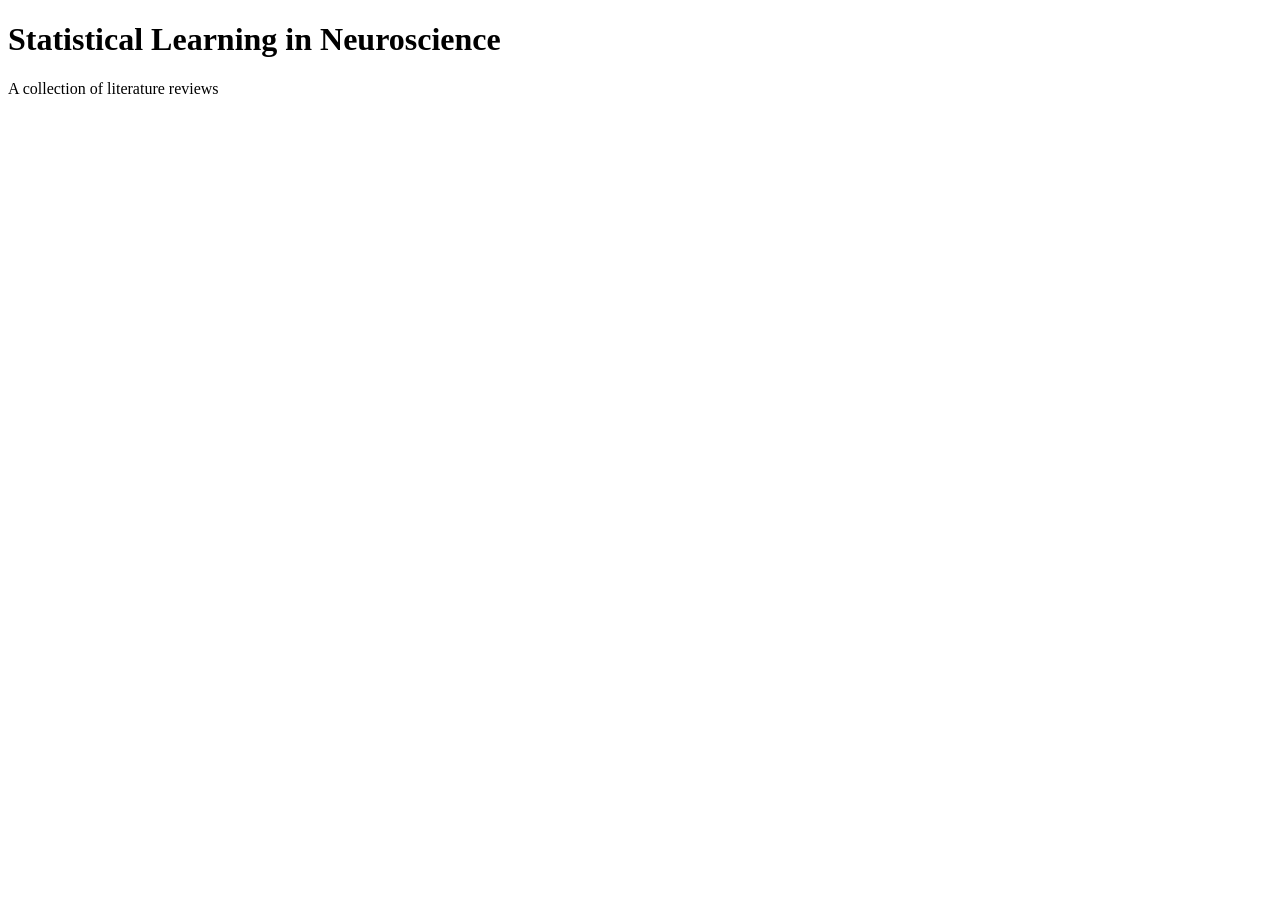
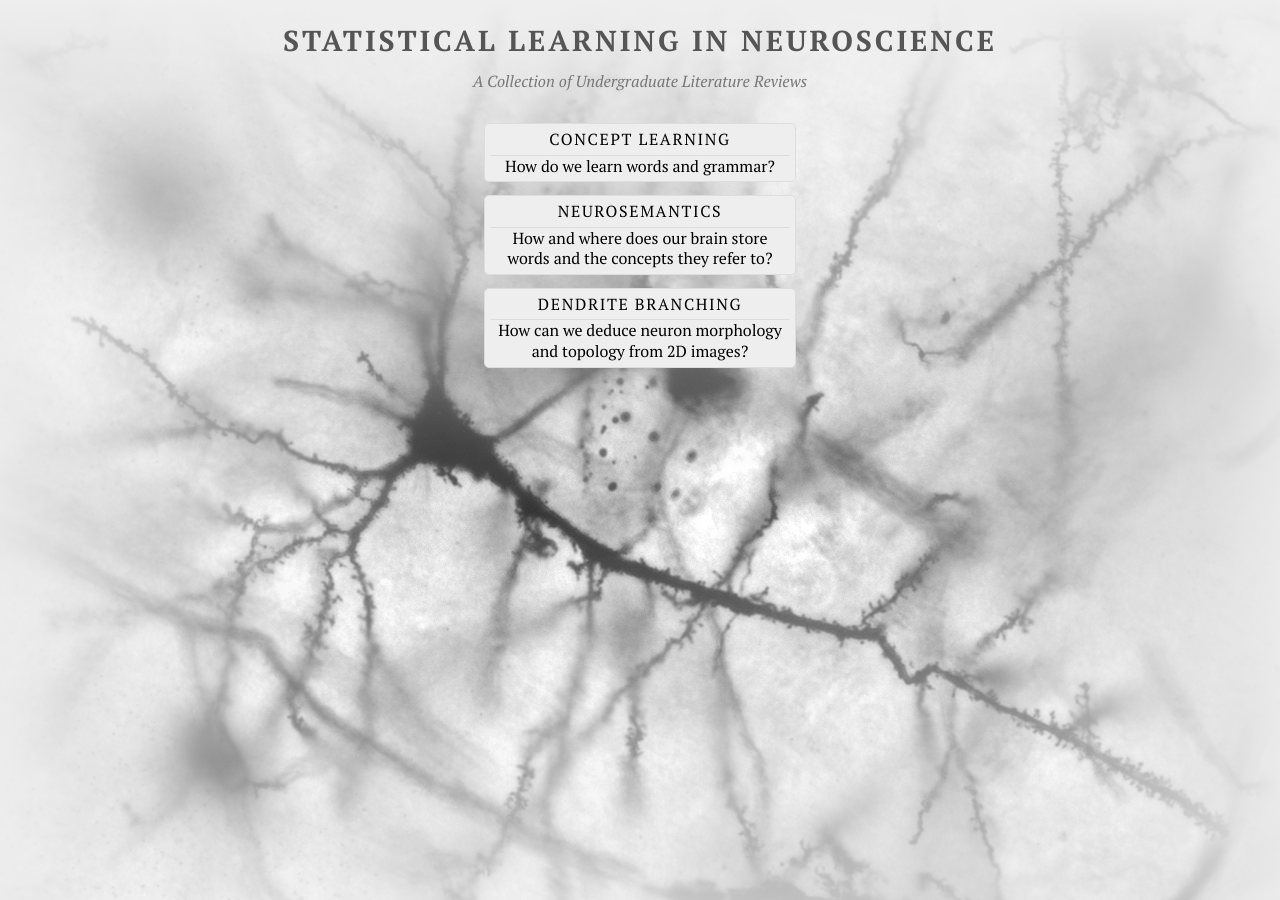
Before and after one commit to csneuro/csneuro.github.io, a Jekyll site: the page built from index.html, in a window 1280 px wide. Built offline with Jekyll 4.4.1, drawn with Linux system fonts in a browser that asks for light colours.

Commit message:
front page bg, links, prelim styles

```diff
--- /dev/null
+++ b/_layouts/article.html
@@ -0,0 +1,6 @@
+---
+layout: default
+---
+<div class = "article">
+	{{ content }}
+</div>
--- a/_layouts/default.html
+++ b/_layouts/default.html
@@ -9,9 +9,13 @@
     <!-- Google Analytics Script still needs to be pasted here-->
   </head>
   <body>
-
+    <div id = "header">
+      <div id = "maintitle"><a href="/">Statistical Learning in Neuroscience</a></div>
+      <div id = "subtitle">A Collection of Undergraduate Literature Reviews</div>
+     </div>
+    <div class = "content">
   	{{ content }}
+    </div>
     <!-- liquid templating tag for page content -->
-
   </body>
 </html>
--- a/css/style.css
+++ b/css/style.css
@@ -1,8 +1,75 @@
+@import url(http://fonts.googleapis.com/css?family=PT+Serif:400,700,400italic&subset=latin,latin-ext);
+/* TYPOGRAPHY */
+body{
+	font-family:"PT Serif",Serif;
+	font-size:1em;
+	line-height:1.3em;
+	background:url("/img/bg.png") no-repeat center top fixed;
+	background-color:#eee;
+}
+a{
+	text-decoration:none;
+}
 
-/* Thoughts on fonts:
-PT Serif all the way!
-
-*/
-body{
+/* HEADER */
+#header{
+	text-align:center;
+	padding:1em;
+}
+#maintitle a{
+	color:#555;
+	font-size:1.8em;
+	font-weight:700;
+	display:block;
+	padding:0.2em;
+	text-transform:uppercase;
+	letter-spacing:0.1em;
+	margin-bottom:0.5em;
+}
+#maintitle a:hover{
+	color:#000;
+}
+#subtitle{
+	color:#777;
+	display:block;
+	font-style:italic;
 
 }
+
+/* GENERAL */
+.content{
+	width:750px;
+	margin: 0 auto;
+	padding:0.2em;
+	text-align:left;
+}
+
+/* FRONT PAGE */
+.linkblock{
+	display:block;
+	background-color:#eee;
+	border-radius:5px;
+	width:300px;
+	margin:0.8em auto;
+	padding:0.3em;
+	text-align:center;
+	border:1px solid #ddd;
+}
+.linkblock:hover{
+	background-color:#fff;
+}
+.linkblock a{
+	display:block;
+	width:100%;
+	color:#000;
+	text-transform:uppercase;
+	letter-spacing:0.1em;
+	padding-bottom:0.3em;
+	border-bottom:1px solid #ddd;
+
+}
+
+/* ARTICLES */
+.article{
+	border-radius:10px;
+}
--- a/index.html
+++ b/index.html
@@ -1,7 +1,19 @@
 ---
 layout: default
-title:
+title: Statistical Learning in Neuroscience - Welcome!
 ---
 
-<h1>Statistical Learning in Neuroscience</h1>
-<div class="subtitle">A collection of literature reviews</div>
+<div class = "linkblock">
+	<a href="/clearn.html">Concept Learning</a>
+	<div class = "linksub">How do we learn words and grammar?</div>
+</div>
+
+<div class = "linkblock">
+	<a href="/nsemant.html">Neurosemantics</a>
+	<div class = "linksub"> How and where does our brain store words and the concepts they refer to?</div>
+</div>
+
+<div class = "linkblock">
+	<a href="/dbranch.html">Dendrite Branching</a>
+	<div class = "linksub">How can we deduce neuron morphology and topology from 2D images?</div>
+</div>
```
Also changed, not shown: img/bg.png (added).
